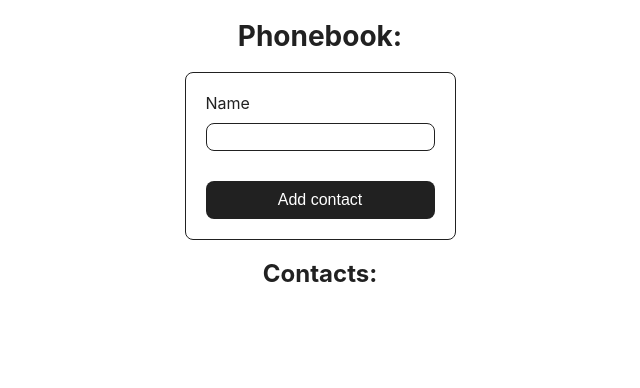
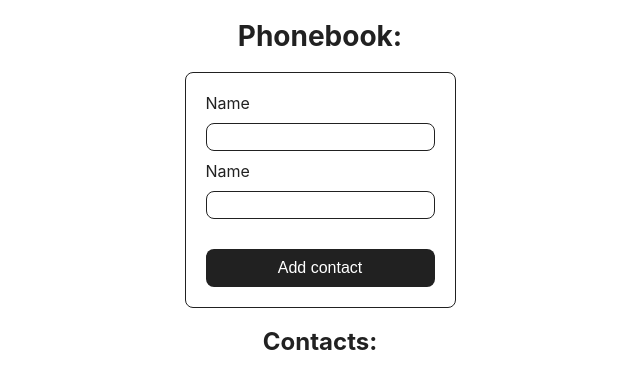
Before and after one commit to Maksym-Zyza/goit-react-woolf-hw-02-phonebook, a React (Create React App) app: page / in a window 1280 px wide. Shown: the top 388 px of the page, without its empty margins (320-960 px from the left). Built offline with nearby package versions, Linux system fonts and the light colour scheme.

Commit message:
added task 2.2

```diff
--- a/src/components/App.jsx
+++ b/src/components/App.jsx
@@ -6,26 +6,27 @@
   state = {
     contacts: [],
     name: '',
+    number: '',
   };
 
   handleSubmit = e => {
     e.preventDefault();
-    const { value } = e.target.elements.name;
+    console.log(e.target.elements);
+    const { name, number } = this.state;
     this.setState(prev => ({
       ...prev,
-      contacts: [{ id: nanoid(), name: value }, ...prev.contacts],
+      contacts: [{ id: nanoid(), name, number }, ...prev.contacts],
     }));
-    this.setState({ name: '' });
+    this.setState({ name: '', number: '' });
   };
 
   handleChange = e => {
-    this.setState({ name: e.target.value });
+    const { name } = e.target;
+    this.setState({ [name]: e.target.value });
   };
 
   render() {
-    const { name, contacts } = this.state;
-    console.log(contacts);
-
+    const { name, number, contacts } = this.state;
     return (
       <div className="container">
         <h1>Phonebook:</h1>
@@ -40,13 +41,23 @@
             title="Name may contain only letters, apostrophe, dash and spaces. For example Adrian, Jacob Mercer, Charles de Batz de Castelmore d'Artagnan"
             required
           />
+          <label htmlFor="number">Name</label>
+          <input
+            type="tel"
+            name="number"
+            value={number}
+            onChange={this.handleChange}
+            pattern="\+?\d{1,4}?[-.\s]?\(?\d{1,3}?\)?[-.\s]?\d{1,4}[-.\s]?\d{1,4}[-.\s]?\d{1,9}"
+            title="Phone number must be digits and can contain spaces, dashes, parentheses and can start with +"
+            required
+          />
           <button type="submit">Add contact</button>
         </form>
 
         <h2>Contacts:</h2>
         <ul>
           {contacts.map(contact => (
-            <li key={contact.id}>{contact.name}</li>
+            <li key={contact.id}>{`${contact.name}: ${contact.number}`}</li>
           ))}
         </ul>
       </div>
```
